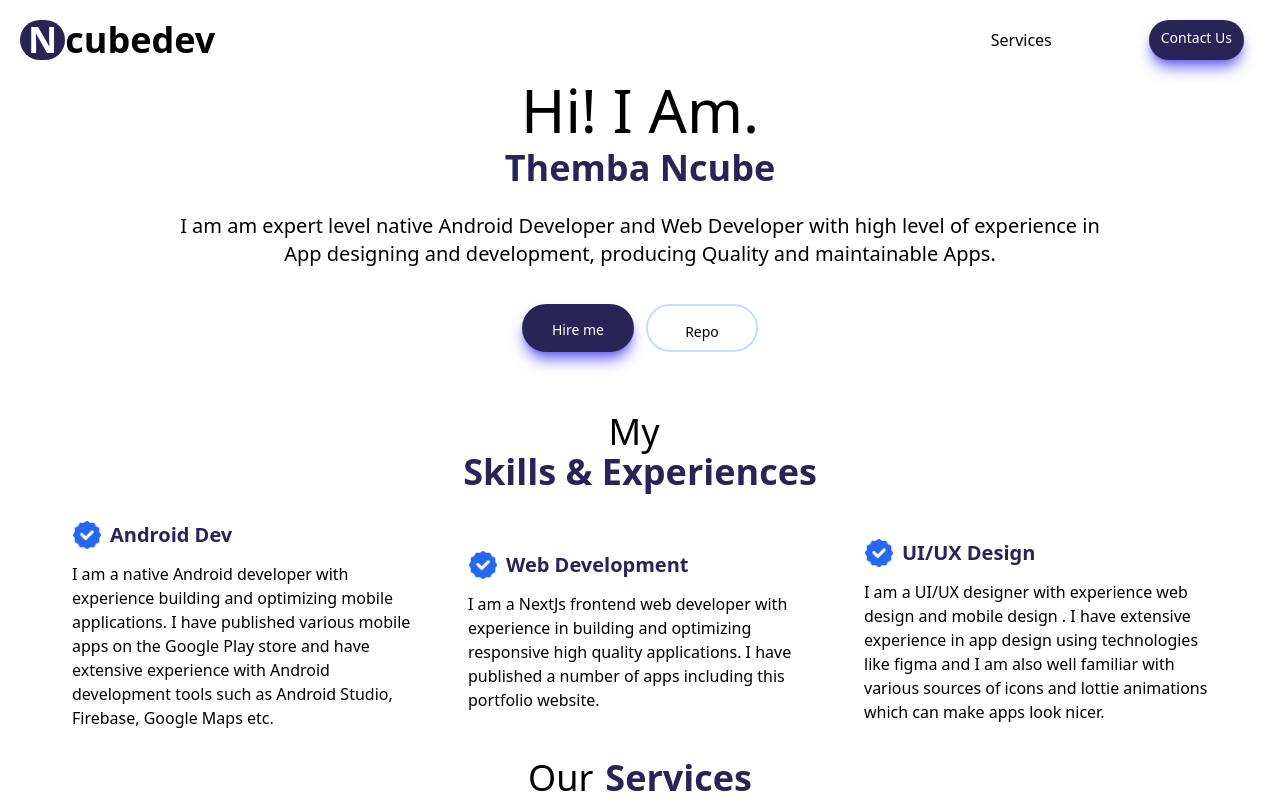
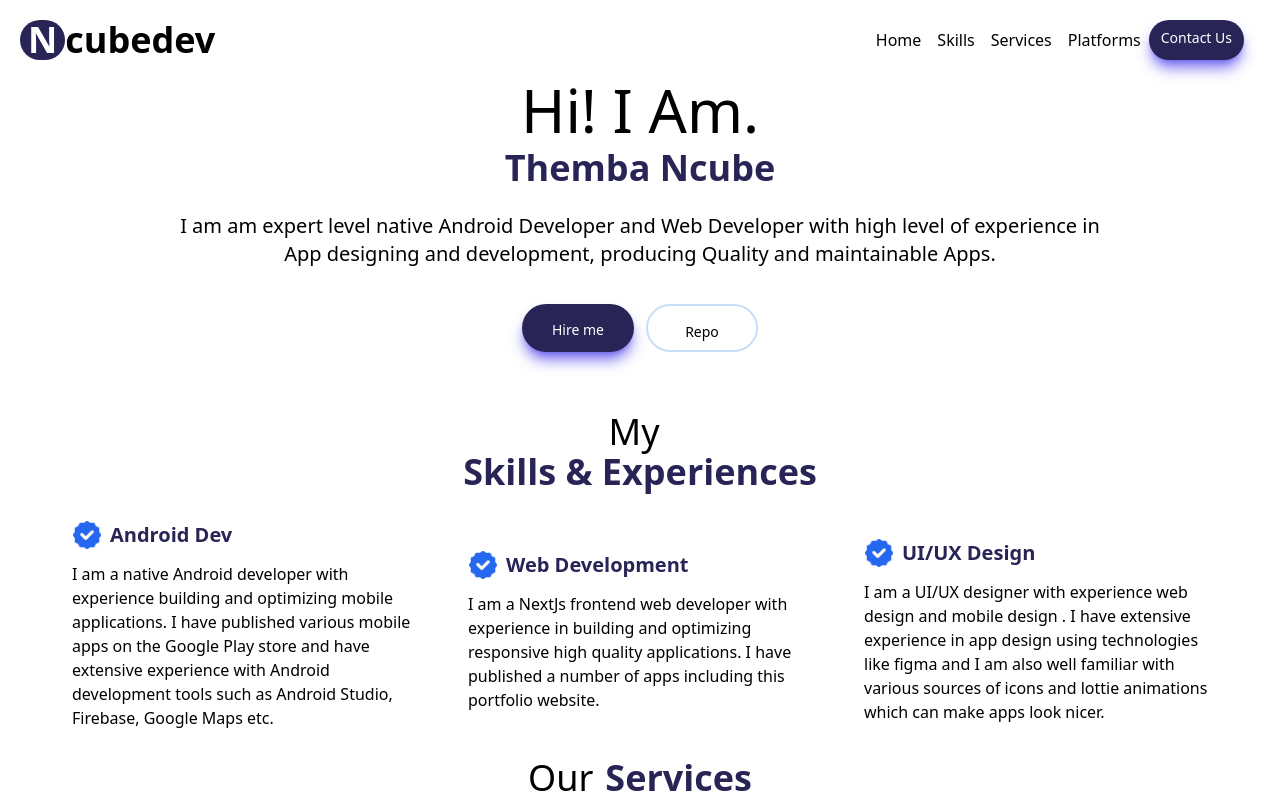
Before and after one commit to ncubes-dev/portfolio_nextjs, a Next.js app: page / in a window 1280 px wide. Shown: the top 800 px of the page. Built offline with nearby package versions, Linux system fonts and the light colour scheme.

Commit message:
colour change

```diff
--- a/app/components/navbar.jsx
+++ b/app/components/navbar.jsx
@@ -61,23 +61,26 @@ const Navbar = () => {
       </div>
       <div>
         <div className='px-4 hidden md:flex'>
-          <Link className='  text-white p-2 rounded-full hover:bg-veryLightBlue' href='/'>
+          <Link
+            className=' text-black p-2 rounded-full hover:bg-veryLightBlue'
+            href='/'
+          >
             Home
           </Link>
           <Link
-            className='p-2  text-white rounded-full hover:bg-veryLightBlue'
+            className='p-2 text-black rounded-full hover:bg-veryLightBlue'
             href='/skills'
           >
             Skills
           </Link>
           <Link
-            className='p-2 rounded-full hover:bg-veryLightBlue'
+            className='p-2 rounded-full text-black hover:bg-veryLightBlue'
             href='/services'
           >
             Services
           </Link>
           <Link
-            className='p-2  text-white rounded-full hover:bg-veryLightBlue'
+            className='p-2 text-black rounded-full hover:bg-veryLightBlue'
             href='/platforms'
           >
             Platforms
```
